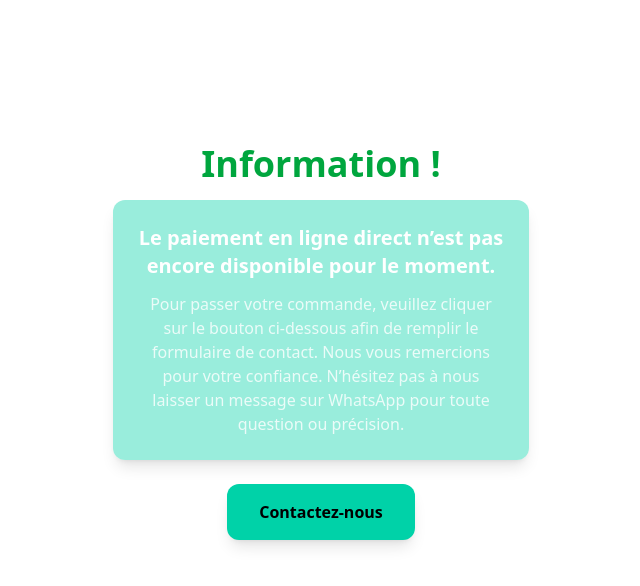
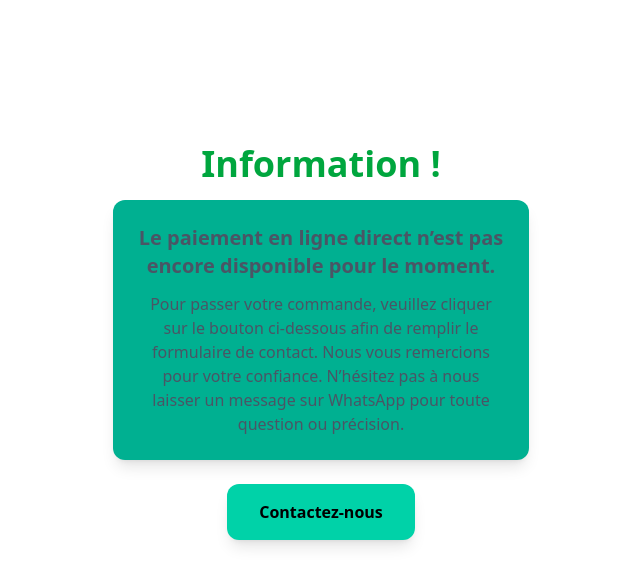
Before and after one commit to elisee9/gek-innovatech, a React (Vite) app: page /notpay in a window 1280 px wide. Shown: the top 586 px of the page, without its empty margins (319-959 px from the left). Built offline with nearby package versions, Linux system fonts and the light colour scheme.

Commit message:
correction

```diff
--- a/src/pages/NotPay.jsx
+++ b/src/pages/NotPay.jsx
@@ -7,19 +7,18 @@ const NotPay = () => {
             <h1 className="text-4xl font-bold text-green-600 mb-4">
                Information !
             </h1>
-            <div className="text-white md:w-1/3 bg-[#00d2a866] p-6 rounded-xl shadow-lg mb-6">
-               <h2 className="text-xl font-semibold mb-3 text-white">
+            <div className="text-gray-600 md:w-1/3 bg-[#00b091] p-6 rounded-xl shadow-lg mb-6">
+               <h2 className="text-xl font-semibold mb-3">
                   <p>
                      Le paiement en ligne direct n’est pas encore disponible
                      pour le moment.
                   </p>
                </h2>
-               <p className="text-base text-center text-white/80">
+               <p className="text-base text-center">
                   Pour passer votre commande, veuillez cliquer sur le bouton
                   ci-dessous afin de remplir le formulaire de contact. Nous vous
-                  remercions pour votre confiance.
-                  N’hésitez pas à nous laisser un message sur WhatsApp pour
-                  toute question ou précision.
+                  remercions pour votre confiance. N’hésitez pas à nous laisser
+                  un message sur WhatsApp pour toute question ou précision.
                </p>
             </div>
 
```
